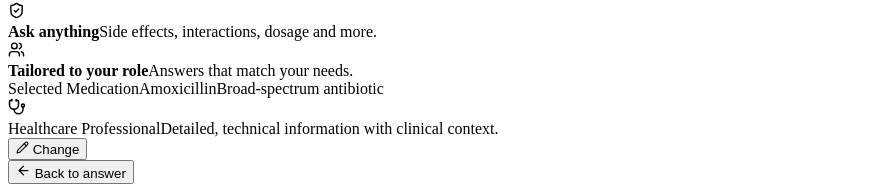
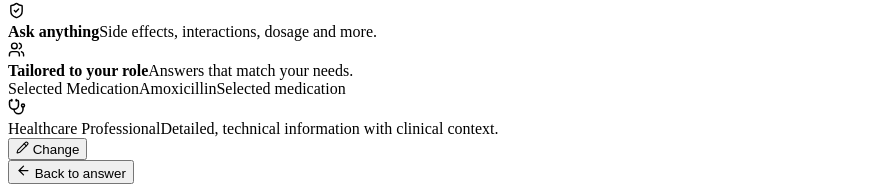
Before and after one commit to Diptoraj2004/CTS-hackathon, a React (Vite) app in the folder DrugDocAI-Frontend/: page /sources in a window 1280 px wide. Shown: the part 345-531 px from the top of the page, without its empty margins (0-893 px from the left). Built offline with nearby package versions, Linux system fonts and the light colour scheme; no server answers; the HTML template or start-up script is replaced by a standard one.

Commit message:
fix: remove incorrect drug description.

```diff
--- a/DrugDocAI-Frontend/src/pages/SourcesEvidence.tsx
+++ b/DrugDocAI-Frontend/src/pages/SourcesEvidence.tsx
@@ -129,7 +129,7 @@ export const SourcesEvidence: React.FC = () => {
               <div className="f03-sel-drug-info">
                 <span className="f03-sel-label">Selected Medication</span>
                 <span className="f03-sel-drug-name">{drug}</span>
-                <span className="f03-sel-drug-desc">Broad-spectrum antibiotic</span>
+                <span className="f03-sel-drug-desc">Selected medication</span>
               </div>
             </div>
 
```
